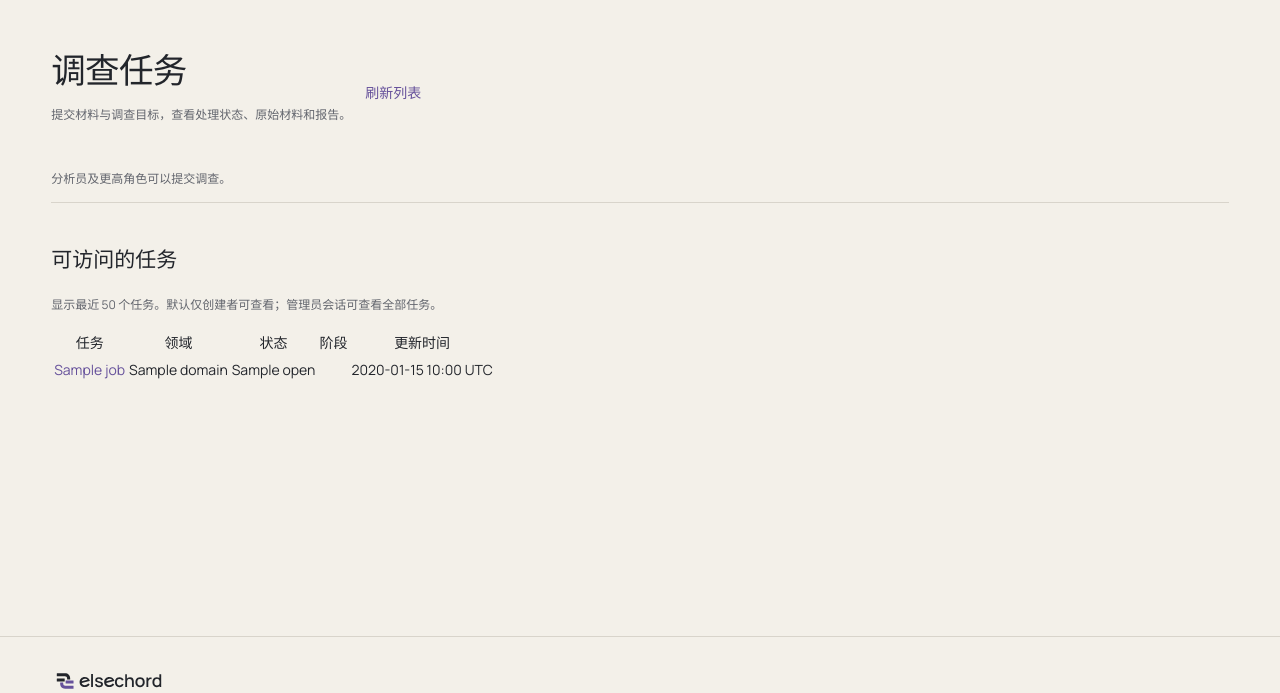
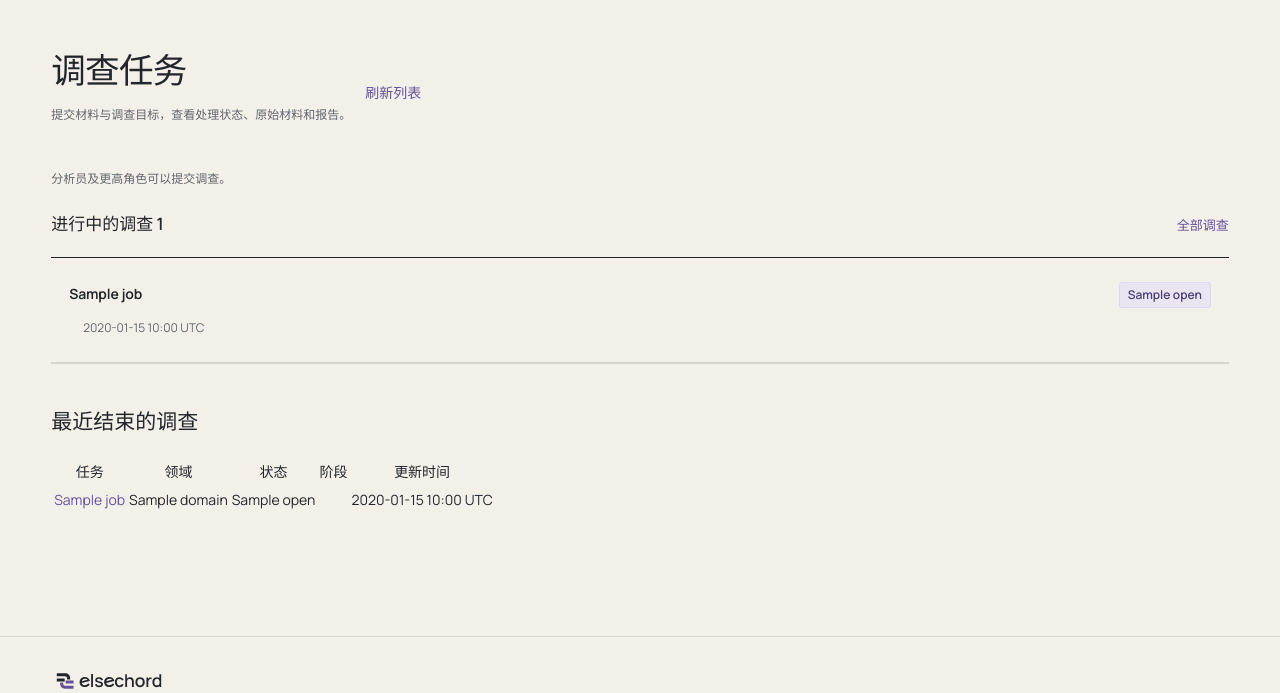
Before and after one commit to elsechord/CyberGuard, a FastAPI app: template services/operations-console/app/templates/investigations.html in a window 1280 px wide. Shown: the part 76-769 px from the top of the page. Run offline with FastAPI, Linux system fonts and the light colour scheme; the template is opened without the code that fills it: most values are stand-ins (such as "Sample title", 1, 10 or a date in 2020); parts of the project's set-up code (start-up, migrations or seed data) failed here and were passed over.

Commit message:
Surface live investigations and AgentTeams task progress

```diff
--- a/services/operations-console/app/investigation_pages.py
+++ b/services/operations-console/app/investigation_pages.py
@@ -88,11 +88,22 @@ def _payload(form):
 
 
 async def _index(request, principal, *, form=None, error=None, status_code=200):
+    active_jobs = await run_in_threadpool(jobs.list_active_jobs, principal)
+    recent_jobs = await run_in_threadpool(jobs.list_jobs, principal)
     return render(request, "investigations.html", principal=principal,
-                  jobs=await run_in_threadpool(jobs.list_jobs, principal),
+                  active_jobs=active_jobs,
+                  jobs=[job for job in recent_jobs if job["status"] in {"completed", "failed", "canceled"}],
                   domains=DOMAINS, sources=SOURCES, statuses=STATUSES, stage_label=stage_label,
                   form=form or {}, idempotency_key=(form or {}).get("idempotency_key") or uuid4().hex,
                   error=error, status_code=status_code)
+
+
+@router.get("/investigations/active")
+async def active_investigations(request: Request):
+    principal = page_session(request)
+    return render(request, "_active_investigations.html", principal=principal,
+                  active_jobs=await run_in_threadpool(jobs.list_active_jobs, principal),
+                  statuses=STATUSES, stage_label=stage_label)
 
 
 @router.get("/investigations")
--- a/services/operations-console/app/jobs.py
+++ b/services/operations-console/app/jobs.py
@@ -113,6 +113,20 @@ def list_jobs(principal, limit=50, cursor=None):
         args.extend([item["created_at"], item["created_at"], cursor])
     where = " WHERE " + " AND ".join(clauses) if clauses else ""
     rows = db.connection().execute("SELECT payload FROM investigation_job" + where + " ORDER BY created_at DESC,id DESC LIMIT ?", (*args, limit))
+    return [public(json.loads(row["payload"]), summary=True) for row in rows]
+
+
+def list_active_jobs(principal, limit=20):
+    require(principal, "investigations:read")
+    limit = max(1, min(int(limit), 50))
+    if principal.kind == "session" and principal.role == "admin":
+        rows = db.connection().execute(
+            "SELECT payload FROM investigation_job WHERE status NOT IN ('completed','failed','canceled') "
+            "ORDER BY created_at DESC,id DESC LIMIT ?", (limit,))
+    else:
+        rows = db.connection().execute(
+            "SELECT payload FROM investigation_job WHERE owner=? AND status NOT IN ('completed','failed','canceled') "
+            "ORDER BY created_at DESC,id DESC LIMIT ?", (owner_of(principal), limit))
     return [public(json.loads(row["payload"]), summary=True) for row in rows]
 
 
--- a/services/operations-console/app/pages.py
+++ b/services/operations-console/app/pages.py
@@ -16,7 +16,7 @@ from fastapi import APIRouter, HTTPException, Request
 from fastapi.responses import HTMLResponse, PlainTextResponse, RedirectResponse, Response
 from starlette.concurrency import run_in_threadpool
 
-from . import apikeys, audit, auth, clients, config, connect, db
+from . import apikeys, audit, auth, clients, config, connect, db, jobs
 from .api import DECISION_CLASSIFICATIONS, client_ip
 from .render import render
 
@@ -186,6 +186,7 @@ async def setup_submit(request: Request):
                       csrf=login_csrf_token(), error=error, notice=None,
                       status_code=422)
     auth.create_user(username, password, "admin")
+    jobs.init_db()
     auth.finish_setup()
     auth.ensure_public_demo_admin()
     audit.record("setup", actor=username, result="success",
@@ -212,7 +213,9 @@ def page_session(request: Request) -> auth.Principal:
 
 @router.get("/")
 def overview(request: Request):
-    page_session(request)
+    principal = page_session(request)
+    from .investigation_pages import STATUSES, stage_label
+    active_jobs = jobs.list_active_jobs(principal)
     incidents = _safe(lambda: clients.gateway_incidents(), [])
     open_count = sum(1 for item in incidents
                      if item.get("status") not in {"completed", "rejected", "verified"})
@@ -222,7 +225,8 @@ def overview(request: Request):
     return render(request, "overview.html", principal=None,
                   incidents=incidents[:10], open_count=open_count,
                   pending_count=pending, evidence_total=evidence_total,
-                  usage=usage, upstream_ok=bool(config.gateway_url()))
+                  usage=usage, upstream_ok=bool(config.gateway_url()),
+                  active_jobs=active_jobs, statuses=STATUSES, stage_label=stage_label)
 
 
 def _safe(call, fallback):
@@ -236,13 +240,16 @@ def _safe(call, fallback):
 
 @router.get("/incidents")
 def incidents_page(request: Request, status: str | None = None):
-    page_session(request)
+    principal = page_session(request)
+    from .investigation_pages import STATUSES, stage_label
     incidents = _safe(lambda: clients.gateway_incidents(), None)
     if incidents is not None and status:
         incidents = [item for item in incidents if item.get("status") == status]
     return render(request, "incidents.html", principal=None,
                   incidents=incidents, active_status=status or "",
-                  tabs=STATUS_TABS, upstream_ok=incidents is not None)
+                  tabs=STATUS_TABS, upstream_ok=incidents is not None,
+                  active_jobs=jobs.list_active_jobs(principal),
+                  statuses=STATUSES, stage_label=stage_label)
 
 
 @router.get("/incidents/fragment")
--- /dev/null
+++ b/services/operations-console/app/templates/_active_investigations.html
@@ -0,0 +1,14 @@
+<section class="section active-investigations" id="active-investigations"
+         hx-get="/investigations/active" hx-trigger="every 8s" hx-swap="outerHTML">
+  <div class="section-head"><h2>进行中的调查 <span class="count">{{ active_jobs|length }}</span></h2><a href="/investigations">全部调查</a></div>
+  {% if active_jobs %}
+  <ul class="queue">
+    {% for job in active_jobs %}
+    <li><a href="/investigations/{{ job.id }}">
+      <span class="row-1"><span class="incident-id">{{ job.title }}</span><span class="badge info">{{ statuses.get(job.status, job.status) }}</span></span>
+      <span class="meta"><span>{{ stage_label(job.stage) }}</span><span>{{ job.updated_at|ts }}</span></span>
+    </a></li>
+    {% endfor %}
+  </ul>
+  {% else %}<p class="hint">当前没有进行中的调查。</p>{% endif %}
+</section>
--- a/services/operations-console/app/templates/incidents.html
+++ b/services/operations-console/app/templates/incidents.html
@@ -7,6 +7,7 @@
     <h1>安全事件</h1>
   </div>
 </div>
+{% include "_active_investigations.html" %}
 {% if incidents is none %}
 <div class="card"><div class="empty">
   <h2>事件服务不可达</h2>
--- a/services/operations-console/app/templates/investigations.html
+++ b/services/operations-console/app/templates/investigations.html
@@ -23,8 +23,9 @@
   <button type="submit" class="primary">提交调查</button>
 </form></section>
 {% else %}<p class="hint">分析员及更高角色可以提交调查。</p>{% endif %}
-<section class="card"><h2>可访问的任务</h2><p class="hint">显示最近 50 个任务。默认仅创建者可查看；管理员会话可查看全部任务。</p>
+{% include "_active_investigations.html" %}
+<section class="card"><h2>最近结束的调查</h2>
 {% if jobs %}<div class="table-wrap"><table><thead><tr><th>任务</th><th>领域</th><th>状态</th><th>阶段</th><th>更新时间</th></tr></thead><tbody>
 {% for job in jobs %}<tr><td><a href="/investigations/{{ job.id }}">{{ job.title }}</a></td><td>{{ domains.get(job.domain, job.domain) }}</td><td>{{ statuses.get(job.status, job.status) }}</td><td>{{ stage_label(job.stage) }}</td><td>{{ job.updated_at|ts }}</td></tr>{% endfor %}
-</tbody></table></div>{% else %}<p>还没有可访问的调查任务。提交材料后，任务会出现在这里。</p>{% endif %}</section>
+</tbody></table></div>{% else %}<p class="hint">暂无已结束的调查。</p>{% endif %}</section>
 {% endblock %}
--- a/services/operations-console/app/templates/overview.html
+++ b/services/operations-console/app/templates/overview.html
@@ -8,6 +8,7 @@
   <div class="nav-spacer"></div><a class="button" href="/investigations">提交调查</a><a class="button" href="/connect">连接你的 Agent</a>
 </div>
 <div class="metric-grid">
+  <div class="metric"><div class="value {{ 'info' if active_jobs else '' }}">{{ active_jobs|length }}</div><div class="label">进行中的调查</div></div>
   <div class="metric">
     <div class="value {{ 'warn' if open_count else '' }}">{{ open_count }}</div>
     <div class="label">未结事件</div>
@@ -31,6 +32,7 @@
   </div>
 </div>
 
+{% include "_active_investigations.html" %}
 <section class="section incident-register">
   <div class="section-head"><h2>最近事件</h2><a href="/incidents">全部事件</a></div>
   {% if incidents %}
```
Also changed, not shown: services/operations-console/app/templates/investigation_job.html (+10 -5 lines), tests/test_operations_console.py (+29 -0 lines).
